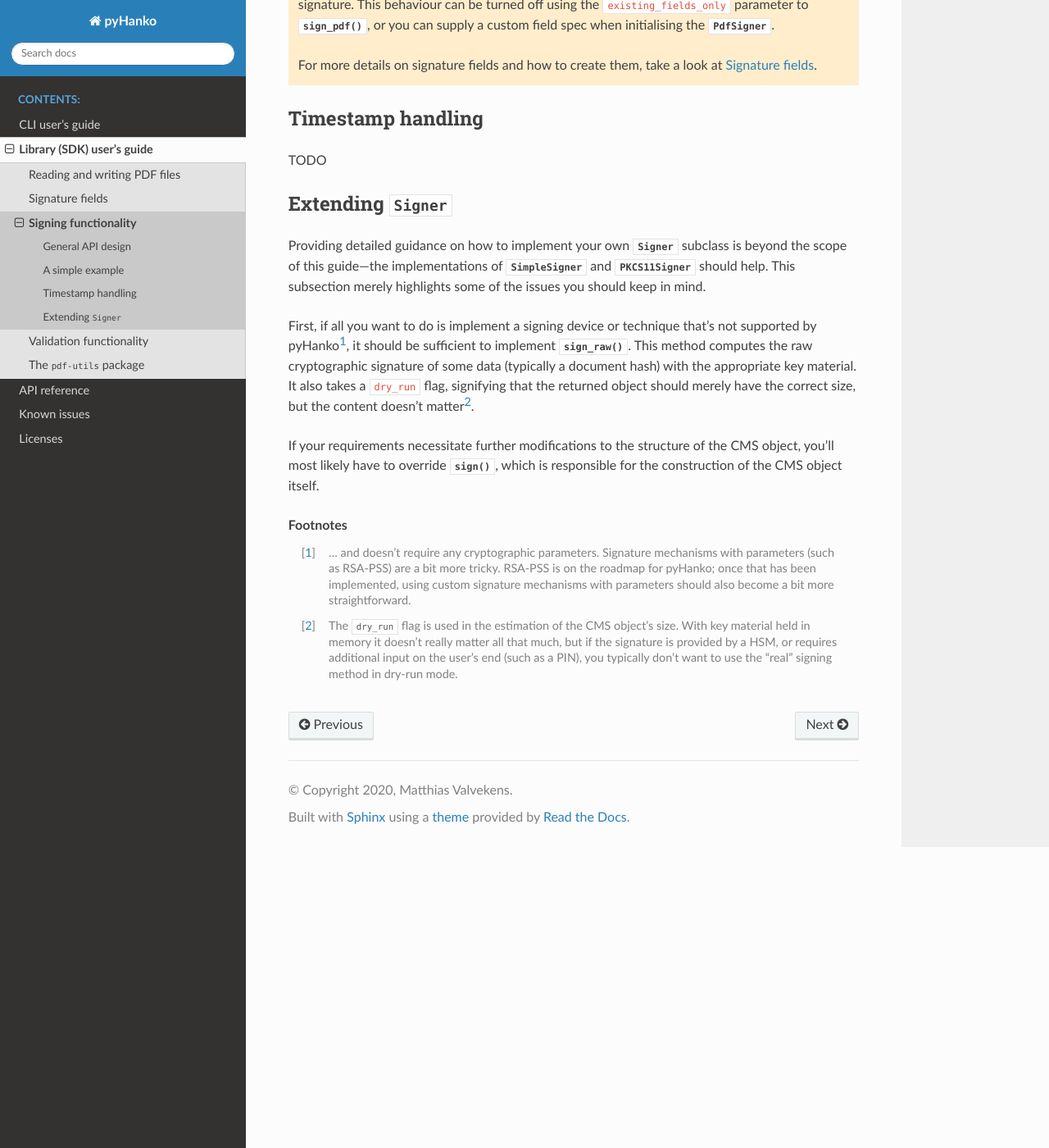
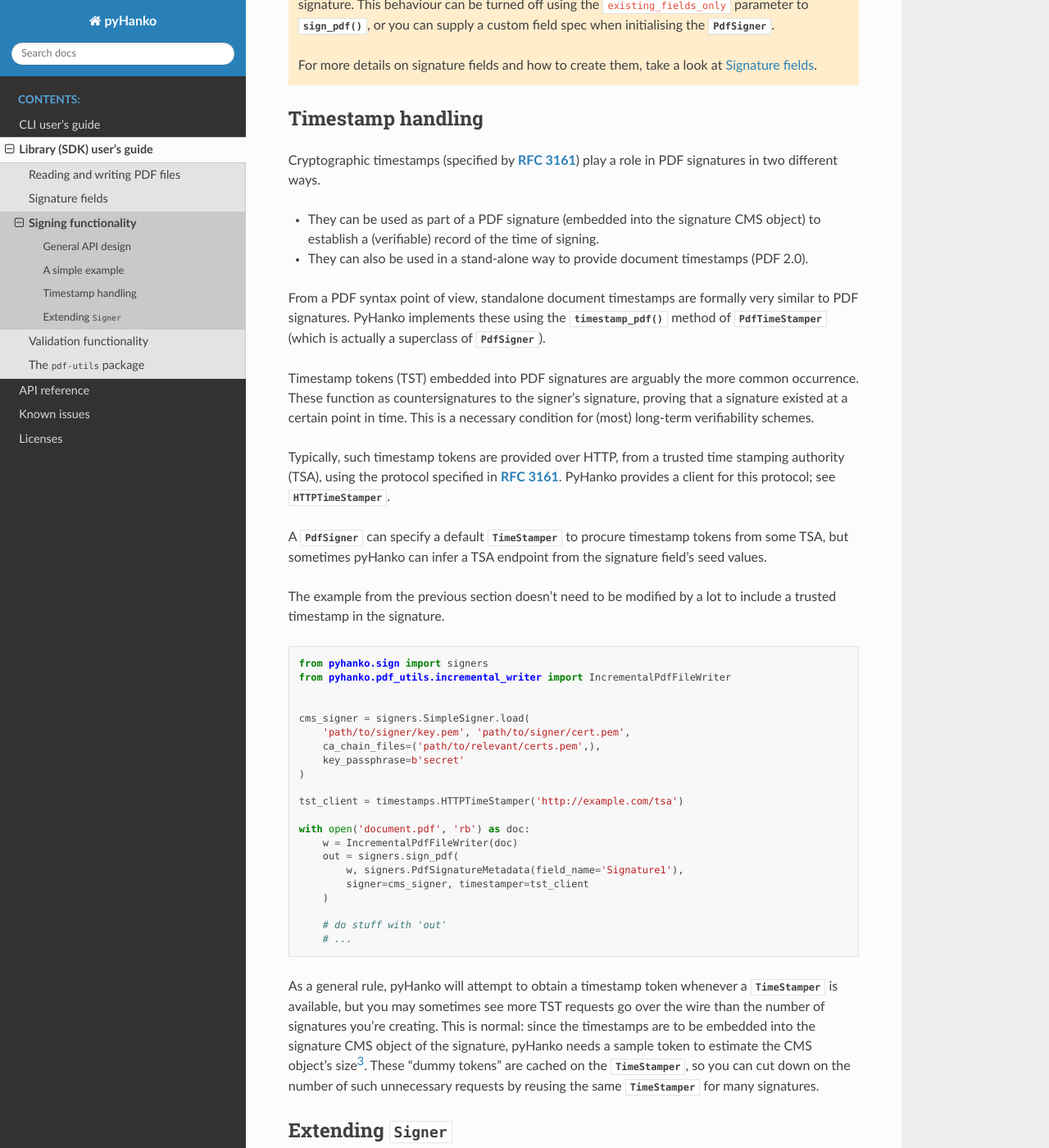
Before and after one commit to MatthiasValvekens/pyHanko, a Sphinx documentation site: the page built from docs/lib-guide/signing.rst, in a window 1280 px wide and 1400 px high, scrolled down 2549 px. Shown: the whole window at 82% size. Built offline with Sphinx 7.4.7 and the Read the Docs theme 2.0.0, drawn with Linux system fonts in a browser that asks for light colours; some of the changed text lies outside the part shown.

Commit message:
Explain timestamp handling in pyHanko

```diff
--- a/docs/lib-guide/signing.rst
+++ b/docs/lib-guide/signing.rst
@@ -38,6 +38,7 @@ some minor implications for the API design (see
 .. |PdfSignatureMetadata| replace:: :class:`~.pyhanko.sign.signers.PdfSignatureMetadata`
 .. |Signer| replace:: :class:`~.pyhanko.sign.signers.Signer`
 .. |PdfSigner| replace:: :class:`~.pyhanko.sign.signers.PdfSigner`
+.. |TimeStamper| replace:: :class:`~.pyhanko.sign.timestamps.TimeStamper`
 
 
 The pyHanko signing API is spread across sevaral modules in the
@@ -150,7 +151,72 @@ documentation for |PdfSignatureMetadata| and |PdfSigner|.
 Timestamp handling
 ------------------
 
-TODO
+Cryptographic timestamps (specified by :rfc:`3161`) play a role in PDF
+signatures in two different ways.
+
+* They can be used as part of a PDF signature (embedded into the signature
+  CMS object) to establish a (verifiable) record of the time of signing.
+* They can also be used in a stand-alone way to provide document timestamps
+  (PDF 2.0).
+
+From a PDF syntax point of view, standalone document timestamps are formally
+very similar to PDF signatures.
+PyHanko implements these using the
+:meth:`~.pyhanko.sign.signers.PdfTimeStamper.timestamp_pdf` method of
+:class:`~.pyhanko.sign.signers.PdfTimeStamper`
+(which is actually a superclass of |PdfSigner|).
+
+Timestamp tokens (TST) embedded into PDF signatures are arguably the more common
+occurrence. These function as countersignatures to the signer's signature,
+proving that a signature existed at a certain point in time.
+This is a necessary condition for (most) long-term verifiability schemes.
+
+Typically, such timestamp tokens are provided over HTTP, from a trusted time
+stamping authority (TSA), using the protocol specified in :rfc:`3161`.
+PyHanko provides a client for this protocol; see
+:class:`~.pyhanko.sign.timestamps.HTTPTimeStamper`.
+
+A |PdfSigner| can specify a default |TimeStamper| to procure timestamp tokens
+from some TSA, but sometimes pyHanko can infer a TSA endpoint from the signature
+field's seed values.
+
+The example from the previous section doesn't need to be modified by a lot
+to include a trusted timestamp in the signature.
+
+.. code-block:: python
+
+    from pyhanko.sign import signers
+    from pyhanko.pdf_utils.incremental_writer import IncrementalPdfFileWriter
+
+
+    cms_signer = signers.SimpleSigner.load(
+        'path/to/signer/key.pem', 'path/to/signer/cert.pem',
+        ca_chain_files=('path/to/relevant/certs.pem',),
+        key_passphrase=b'secret'
+    )
+
+    tst_client = timestamps.HTTPTimeStamper('http://example.com/tsa')
+
+    with open('document.pdf', 'rb') as doc:
+        w = IncrementalPdfFileWriter(doc)
+        out = signers.sign_pdf(
+            w, signers.PdfSignatureMetadata(field_name='Signature1'),
+            signer=cms_signer, timestamper=tst_client
+        )
+
+        # do stuff with 'out'
+        # ...
+
+
+As a general rule, pyHanko will attempt to obtain a timestamp token whenever
+a |TimeStamper| is available, but you may sometimes see more TST requests
+go over the wire than the number of signatures you're creating.
+This is normal: since the timestamps are to be embedded into the signature CMS
+object of the signature, pyHanko needs a sample token to estimate the CMS
+object's size\ [#tstsize]_.
+These "dummy tokens" are cached on the |TimeStamper|, so you
+can cut down on the number of such unnecessary requests by reusing the same
+|TimeStamper| for many signatures.
 
 
 .. _extending-signer:
@@ -195,3 +261,8 @@ construction of the CMS object itself.
    but if the signature is provided by a HSM, or requires additional input
    on the user's end (such as a PIN), you typically don't want to use the "real"
    signing method in dry-run mode.
+
+.. [#tstsize]
+   The size of a timestamp token is difficult to predict ahead of time, since it
+   depends on many unknown factors, including the number & form of the various
+   certificates that might come embedded within them.
```
